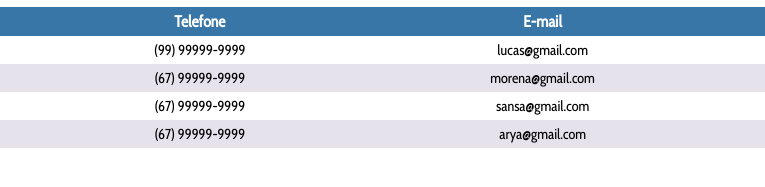
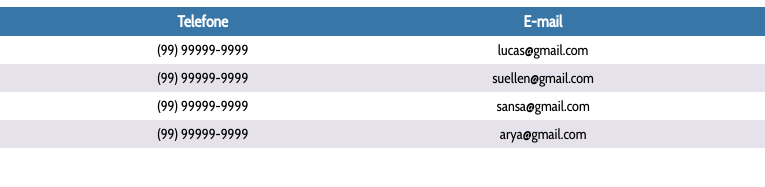
Before and after one commit to lucaspaniago/CPW2_2019_2, a plain HTML site: page Mestre-Detalhe/index.html in a window 1280 px wide. Shown: the part 447-634 px from the top of the page, 149-914 px from the left. Drawn offline with nearby package versions, Linux system fonts and the light colour scheme.

Commit message:
criacao da classe contato

```diff
--- a/Mestre-Detalhe/index.html
+++ b/Mestre-Detalhe/index.html
@@ -46,6 +46,7 @@
 
     <div id="tabelaContatos"></div>
 
+    <script src="src/js/models/contato.js"></script>
     <script src="src/js/index.js"></script>
     <script src="src/js/mascaras.js"></script>
 </body>
--- a/Mestre-Detalhe/src/js/index.js
+++ b/Mestre-Detalhe/src/js/index.js
@@ -1,32 +1,12 @@
 /*Nosso BD fake!
 (in memory BD)*/
 
-var contatos = [
-    {
-        nome: 'Lucas',
-        telefone: '(99) 99999-9999',
-        email: 'lucas@gmail.com',
-        dataNascimento: '08/09/1987'
-    },
-    {
-        nome: 'Suellen',
-        telefone: '(67) 99999-9999',
-        email: 'morena@gmail.com',
-        dataNascimento: '08/09/1987'
-    },
-    {
-        nome: 'Sansa',
-        telefone: '(67) 99999-9999',
-        email: 'sansa@gmail.com',
-        dataNascimento: '08/09/1987'
-    },
-    {
-        nome: 'Arya',
-        telefone: '(67) 99999-9999',
-        email: 'arya@gmail.com',
-        dataNascimento: '08/09/1987'
-    }
-];
+let lucas = new Contato('Lucas', '(99) 99999-9999', 'lucas@gmail.com', '08/09/1987');
+let suellen = new Contato('Suellen', '(99) 99999-9999', 'suellen@gmail.com', '08/09/1987');
+let sansa = new Contato('Sansa', '(99) 99999-9999', 'sansa@gmail.com', '08/09/1987');
+let arya = new Contato('Arya', '(99) 99999-9999', 'arya@gmail.com', '08/09/1987');
+
+var contatos = [lucas, suellen, sansa, arya];
 
 renderizarTabelaContatos(contatos);
 renderizarCardsContatos(contatos);
--- /dev/null
+++ b/Mestre-Detalhe/src/js/models/Contato.js
@@ -0,0 +1,18 @@
+class Contato {
+
+    /**
+     * Ao contruir um novo objeto de Contato, devem ser informados o nome, telefone, e-mail, e data
+     * de nascimento do novo contato
+     * @param {*} nome Nome do contato
+     * @param {*} telefone Telefone do contato
+     * @param {*} email E-mail do contato
+     * @param {*} dataNascimento Data de nascimento do contato
+     */
+    constructor(nome, telefone, email, dataNascimento) {
+        //estou me referindo ao nome deste objeto que está sendo construindo aqui
+        this.nome = nome;
+        this.telefone = telefone;
+        this.email = email;
+        this.dataNascimento = dataNascimento;
+    }
+}
--- a/Mestre-Detalhe/src/styles/estilos.scss
+++ b/Mestre-Detalhe/src/styles/estilos.scss
@@ -190,6 +190,7 @@
   &:hover {
     border: none;
     box-shadow: 2px 2px 5px #cccccc, -1px -1px 3px #cccccc;
+    margin-bottom: 12px;
   }
 }
 
```
Also changed, not shown: Mestre-Detalhe/src/styles/estilos.css, 1 other file.
